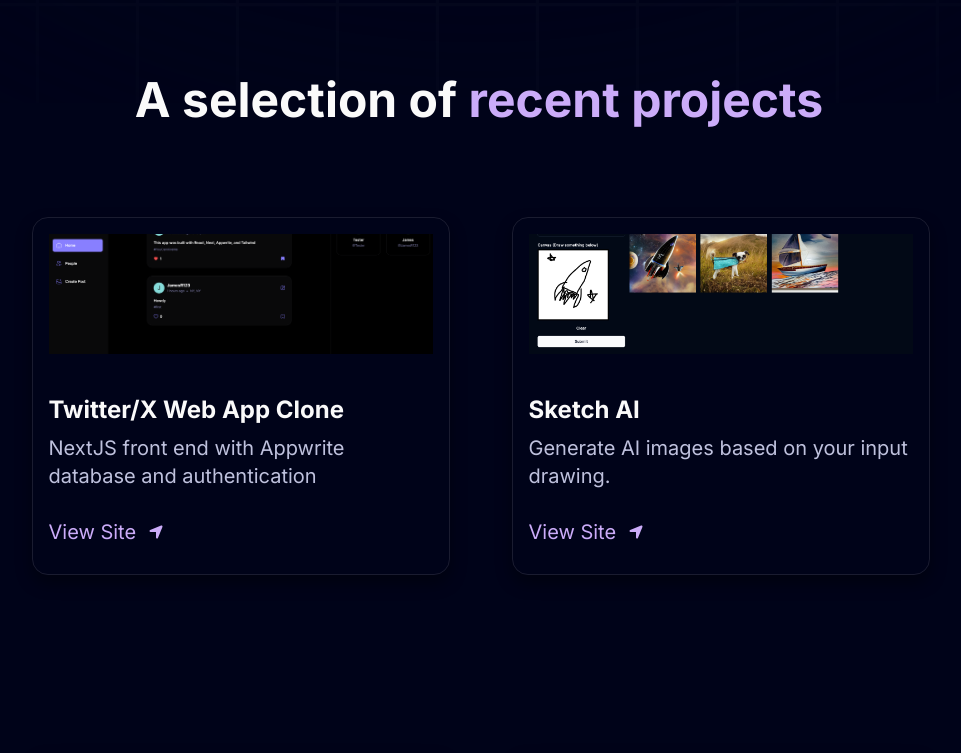
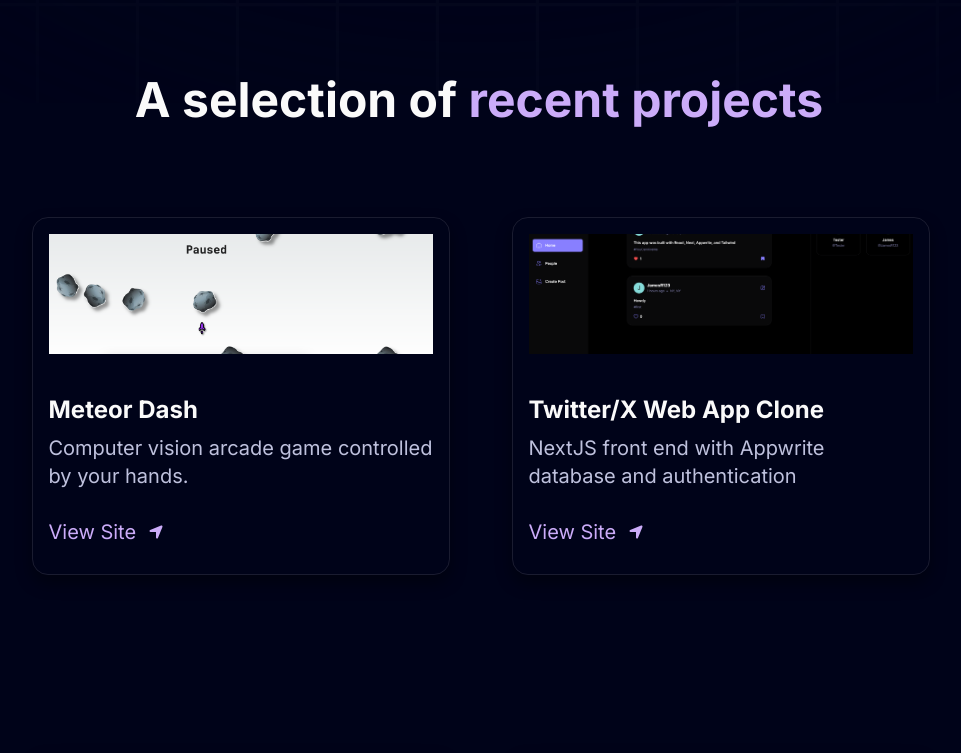
Before and after one commit to james-randolph-50/full-stack-portfolio, a Next.js app: page / in a window 1280 px wide. Shown: the part 697-1450 px from the top of the page, without its empty margins (161-1122 px from the left). Built offline with nearby package versions, Linux system fonts and the light colour scheme.

Commit message:
add meteor dash project

```diff
--- a/data/index.ts
+++ b/data/index.ts
@@ -8,6 +8,15 @@ export const navItems = [
 export const projects = [
   {
     id: 1,
+    title: "Meteor Dash",
+    des: "Computer vision arcade game controlled by your hands.",
+    img: "/meteor-dash.png",
+    iconLists: ["/re.svg", "/tail.svg",],
+    link: "https://meteor-dash-chi.vercel.app/",
+    cta: "View Site"
+  },
+  {
+    id: 2,
     title: "Twitter/X Web App Clone",
     des: "NextJS front end with Appwrite database and authentication",
     img: "/Postr.png",
@@ -16,7 +25,7 @@ export const projects = [
     cta: "View Site"
   },
   {
-    id: 2,
+    id: 3,
     title: "Sketch AI",
     des: "Generate AI images based on your input drawing.",
     img: "/Sketch-AI.png",
@@ -25,7 +34,7 @@ export const projects = [
     cta: "View Site"
   },
   {
-    id: 3,
+    id: 4,
     title: "Nature Tours Landing Page",
     des: "Landing page for a mock adventure travel company.",
     img: "/nature-tours.png",
@@ -34,7 +43,7 @@ export const projects = [
     cta: "View Site"
   },
   {
-    id: 4,
+    id: 5,
     title: "3D Haunted House",
     des: "House with 'ghosts' and a randomly generated graveyard",
     img: "/haunted-house.png",
@@ -43,7 +52,7 @@ export const projects = [
     cta: "View Site"
   },
   {
-    id: 5,
+    id: 6,
     title: "3D Galaxy Generator",
     des: "Customizable galaxy generator in ThreeJS",
     img: "/galaxy.png",
```
Also changed, not shown: public/meteor-dash.png (added).
